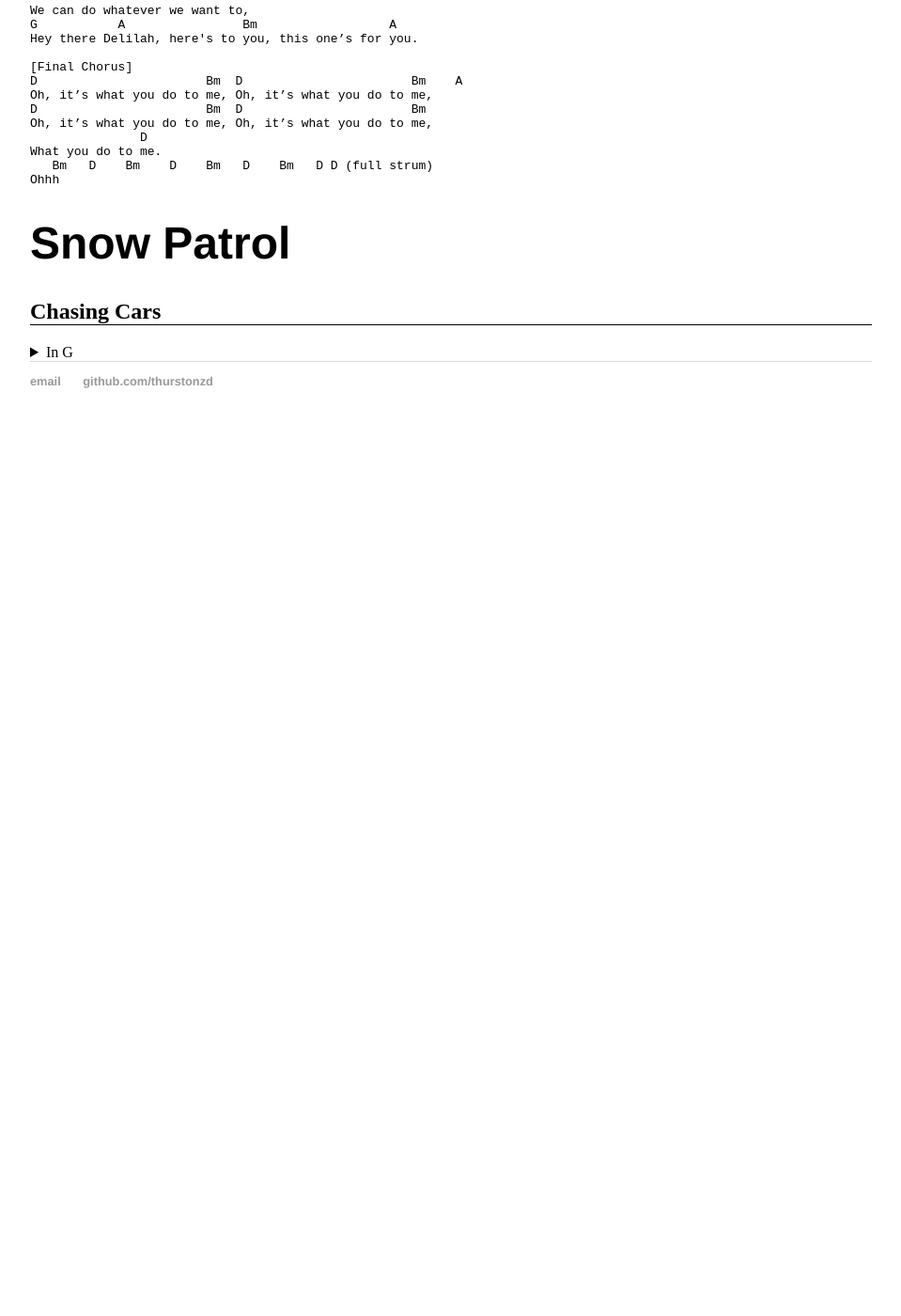
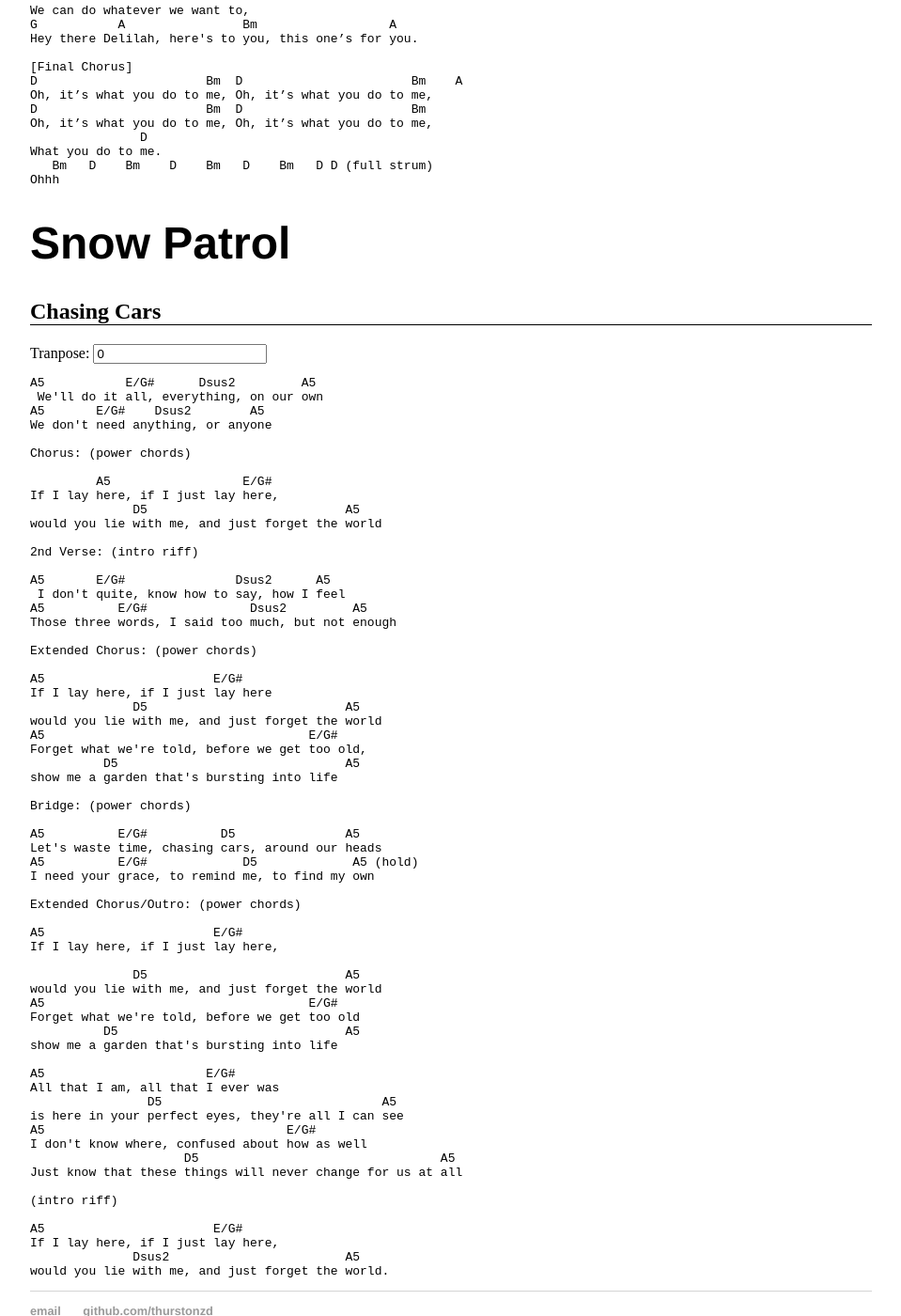
Before and after one commit to thurstonzd/thurstonzd.github.io, a Jekyll site: the page built from music/other.md, in a window 1280 px wide and 1400 px high, scrolled down 7182 px. Shown: the whole window at 94% size, without its empty margins (160-1119 px from the left). Built offline with Jekyll 4.4.1, drawn with Linux system fonts in a browser that asks for light colours; before the commit the page ends 7655 px from its top, so only the background shows below that.

Commit message:
Move Chasing Cars out of drop-down

````diff
--- a/music/other.md
+++ b/music/other.md
@@ -454,73 +454,69 @@ Ohhh
 
 ## Chasing Cars
 
-<details>
-<summary>In G</summary>
-
 ```
-G5           D/F#      Csus2         G5
+A5           E/G#      Dsus2         A5
  We'll do it all, everything, on our own
-G5       D/F#    Csus2        G5
+A5       E/G#    Dsus2        A5
 We don't need anything, or anyone
 
 Chorus: (power chords)
 
-         G5                  D/F#
+         A5                  E/G#
 If I lay here, if I just lay here,
-              C5                           G5
+              D5                           A5
 would you lie with me, and just forget the world
 
 2nd Verse: (intro riff)
 
-G5       D/F#               Csus2      G5
+A5       E/G#               Dsus2      A5
  I don't quite, know how to say, how I feel
-G5          D/F#              Csus2         G5
+A5          E/G#              Dsus2         A5
 Those three words, I said too much, but not enough
 
 Extended Chorus: (power chords)
 
-G5                       D/F#
+A5                       E/G#
 If I lay here, if I just lay here
-              C5                           G5
+              D5                           A5
 would you lie with me, and just forget the world
-G5                                    D/F#
+A5                                    E/G#
 Forget what we're told, before we get too old,
-          C5                               G5
+          D5                               A5
 show me a garden that's bursting into life
 
 Bridge: (power chords)
 
-G5          D/F#          C5               G5
+A5          E/G#          D5               A5
 Let's waste time, chasing cars, around our heads
-G5          D/F#             C5             G5 (hold)
+A5          E/G#             D5             A5 (hold)
 I need your grace, to remind me, to find my own
 
 Extended Chorus/Outro: (power chords)
 
-G5                       D/F#
+A5                       E/G#
 If I lay here, if I just lay here,
 
-              C5                           G5
+              D5                           A5
 would you lie with me, and just forget the world
-G5                                    D/F#
+A5                                    E/G#
 Forget what we're told, before we get too old
-          C5                               G5
+          D5                               A5
 show me a garden that's bursting into life
 
-G5                      D/F#
+A5                      E/G#
 All that I am, all that I ever was
-                C5                              G5
+                D5                              A5
 is here in your perfect eyes, they're all I can see
-G5                                 D/F#
+A5                                 E/G#
 I don't know where, confused about how as well
-                     C5                                 G5
+                     D5                                 A5
 Just know that these things will never change for us at all
 
 (intro riff)
 
-G5                       D/F#
+A5                       E/G#
 If I lay here, if I just lay here,
-              Csus2                        G5
+              Dsus2                        A5
 would you lie with me, and just forget the world.
 ```
-</details>
````
